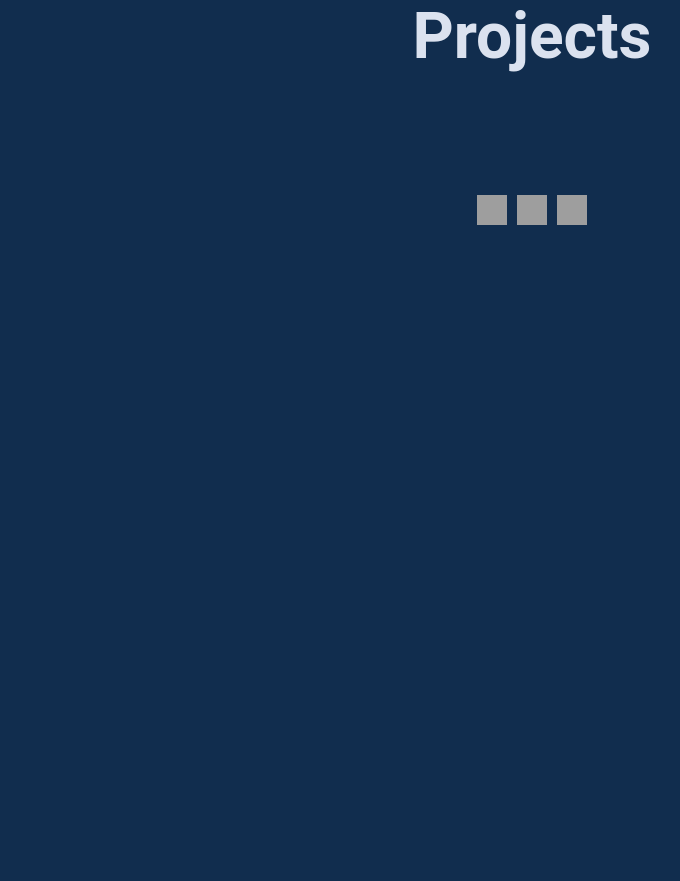
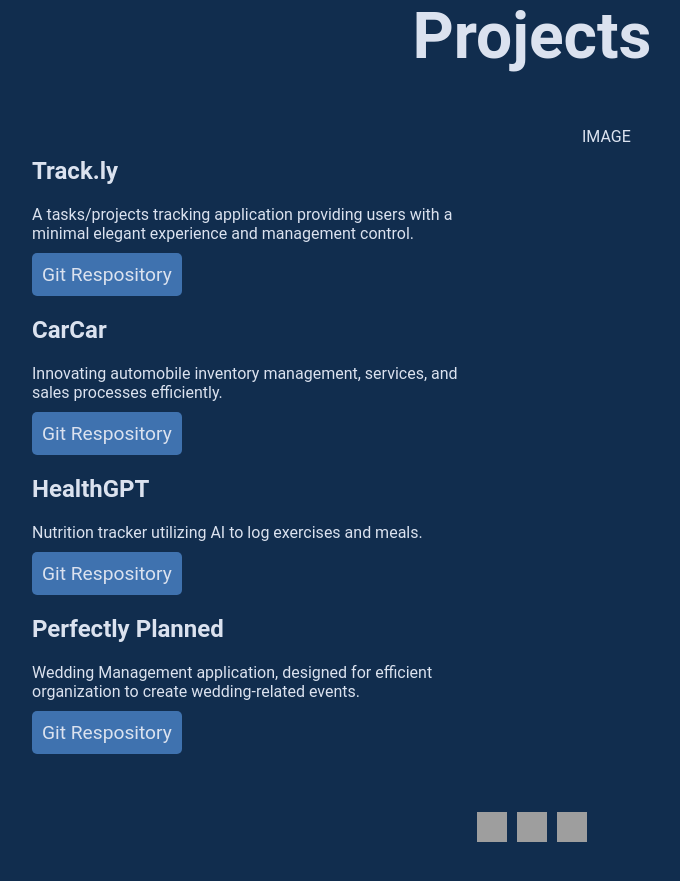
Before and after one commit to Itav8/portfolio, a React (Vite) app: page / in a window 1280 px wide. Shown: the part 1080-1961 px from the top of the page, without its empty margins (108-788 px from the left). Before the commit the page ends 1377 px from the top, so only its background shows below. Built offline with nearby package versions, Linux system fonts and the light colour scheme; grey boxes are pictures that could not be loaded.

Commit message:
Styled project details

```diff
--- a/src/components/ProjectDetails.jsx
+++ b/src/components/ProjectDetails.jsx
@@ -1,5 +1,16 @@
-const ProjectDetails = () => {
+import "../styles/ProjectDetails.css";
 
-}
+const ProjectDetails = (props) => {
+  return (
+    <div className="project-details__container">
+      {props.description}
+      <div className="project-details__content">
+        <a className="project-details__button" href={props.git}>
+          Git Respository
+        </a>
+      </div>
+    </div>
+  );
+};
 
 export default ProjectDetails;
--- a/src/pages/AboutMe.jsx
+++ b/src/pages/AboutMe.jsx
@@ -1,3 +1,4 @@
+import ProjectDetails from "../components/ProjectDetails";
 import Skills from "../components/Skills";
 import "../styles/AboutMe.css";
 
@@ -30,6 +31,26 @@ const AboutMe = () => {
     tools: ["Docker", "PaaS(Vercel, Render, Railway)", "Git"],
   };
 
+  const projectInfo = {
+    trackLy: [
+      "A tasks/projects tracking application providing users with a minimal elegant experience and management control.",
+    ],
+    carCar: [
+      "Innovating automobile inventory management, services, and sales processes efficiently.",
+    ],
+    healthGPT: ["Nutrition tracker utilizing AI to log exercises and meals."],
+    perfectlyPlanned: [
+      "Wedding Management application, designed for efficient organization to create wedding-related events.",
+    ],
+  };
+
+  const projectGit = {
+    trackLy: "https://github.com/Itav8/track.ly",
+    carCar: "https://github.com/Itav8/carcar",
+    healthGPT: "https://gitlab.com/caloriecounters/healthgpt",
+    perfectlyPlanned: "https://github.com/Itav8/perfectly-planned",
+  };
+
   return (
     <div className="about">
       <h1>About Me</h1>
@@ -45,8 +66,7 @@ const AboutMe = () => {
               complex challenges and crafting elegant code solutions,
               particularly on the frontend. With a strong foundation in empathy
               and understanding user needs, I bring a unique perspective to
-              software engineering. Proficient in JavaScript, Python, React,
-              PostgreSQL, and FastAPI, I am equipped to overcome programming
+              software engineering. I am equipped to overcome programming
               hurdles and deliver high-quality applications.
             </p>
           </div>
@@ -67,7 +87,31 @@ const AboutMe = () => {
       </section>
       <section className="about-section">
         <h1>Projects</h1>
-        <div className="about-section__content"></div>
+        <div className="about-section__content">
+          <div>
+            <h2>Track.ly</h2>
+            <ProjectDetails
+              description={projectInfo.trackLy}
+              git={projectGit.trackLy}
+            />
+            <h2>CarCar</h2>
+            <ProjectDetails
+              description={projectInfo.carCar}
+              git={projectGit.carCar}
+            />
+            <h2>HealthGPT</h2>
+            <ProjectDetails
+              description={projectInfo.healthGPT}
+              git={projectGit.healthGPT}
+            />
+            <h2>Perfectly Planned</h2>
+            <ProjectDetails
+              description={projectInfo.perfectlyPlanned}
+              git={projectGit.perfectlyPlanned}
+            />
+          </div>
+          <div>IMAGE</div>
+        </div>
       </section>
     </div>
   );
--- /dev/null
+++ b/src/styles/ProjectDetails.css
@@ -0,0 +1,22 @@
+.project-details__container {
+  display: flex;
+  flex-direction: column;
+  gap: 20px
+}
+
+.project-details__button {
+  text-decoration: none;
+  color: #DBE2EF;
+  font-size: 1.2rem;
+  cursor: pointer;
+  padding: 10px;
+  height: 100%;
+  width: 100%;
+  border-radius: 5px;
+  background-color: #3F72AF;
+}
+
+.project-details__button:hover {
+  background-color: #F9F7F7;
+  color: black
+}
```
